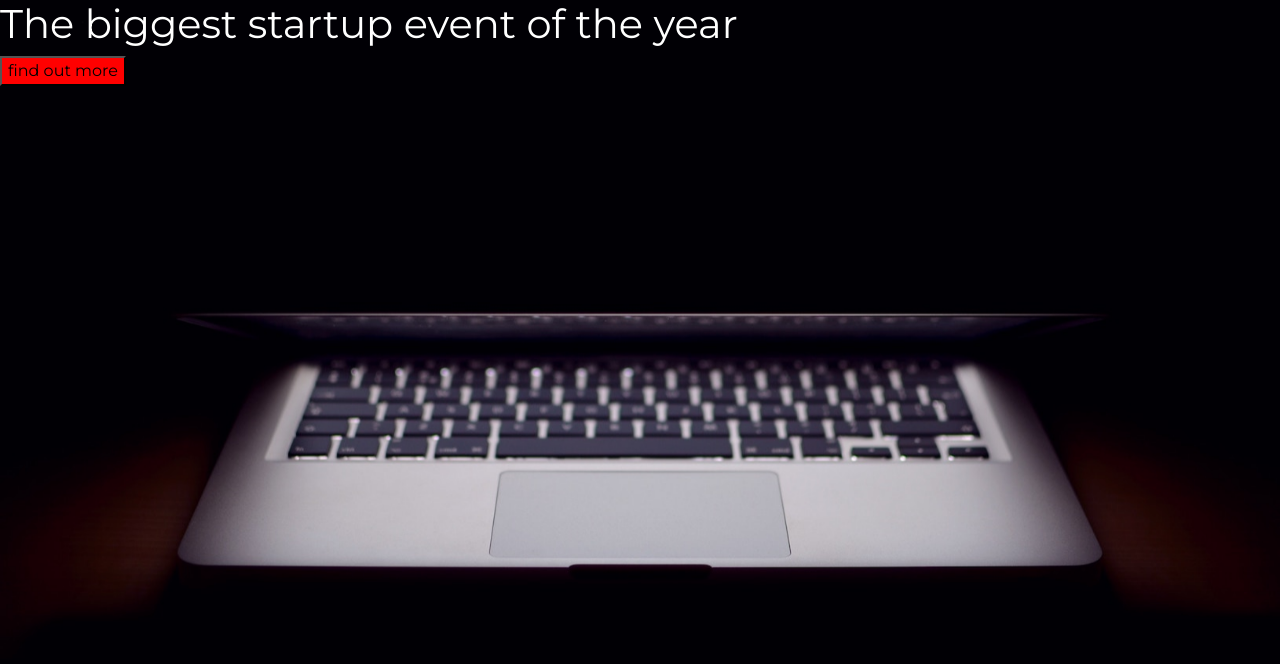
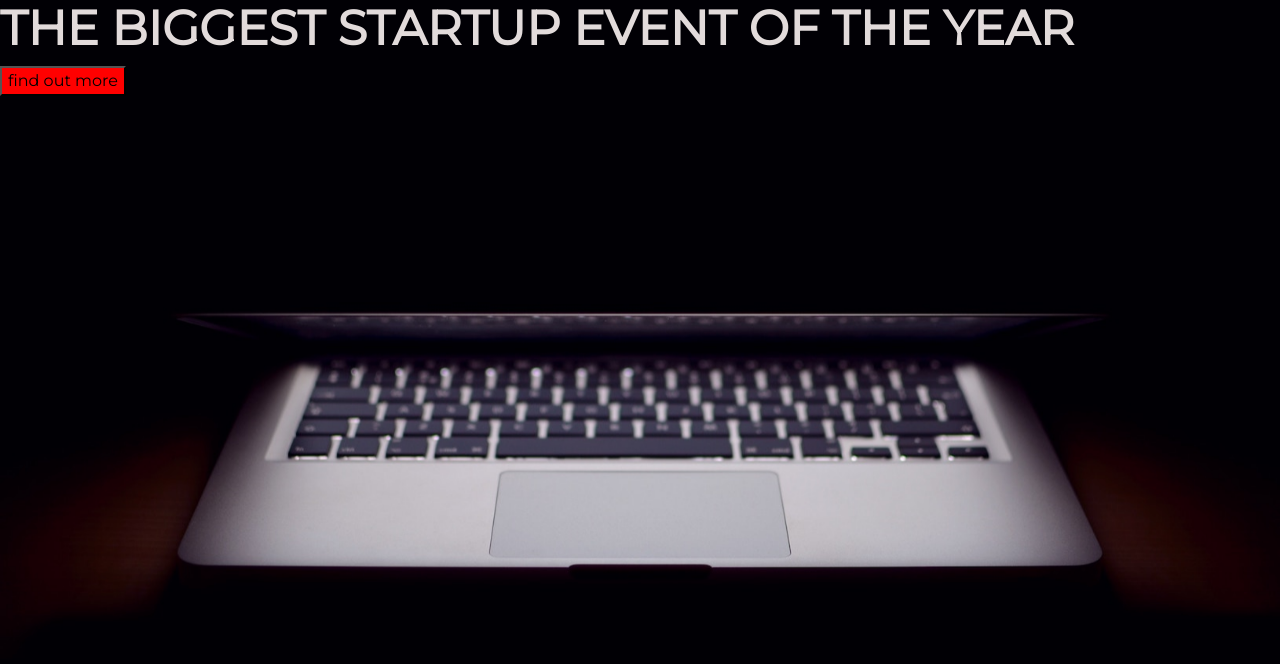
Before and after one commit to joewilson04/startup-landing-page, a plain HTML site: page startup landing page/index.html in a window 1280 px wide. Drawn offline with nearby package versions, Linux system fonts and the light colour scheme.

Commit message:
edited font and sixe oh h1

```diff
--- a/startup landing page/index.html
+++ b/startup landing page/index.html
@@ -16,7 +16,7 @@
     <link rel="stylesheet" type="text/css" href="style.css">
   </head>
   <body>
-    <h1>The biggest startup event of the year</h1>
+    <h1 class="text-uppercase"><strong>The biggest startup event of the year</strong></h1>
     <button>find out more</button>
   </body>
 </html>
--- a/startup landing page/style.css
+++ b/startup landing page/style.css
@@ -10,7 +10,8 @@ html {
   font-family: 'Montserrat', sans-serif;
 }
 h1 {
-  color: white;
+  font-size: 3rem;
+  color: #e2dbdb;
 }
 button {
   background-color: red;
```
